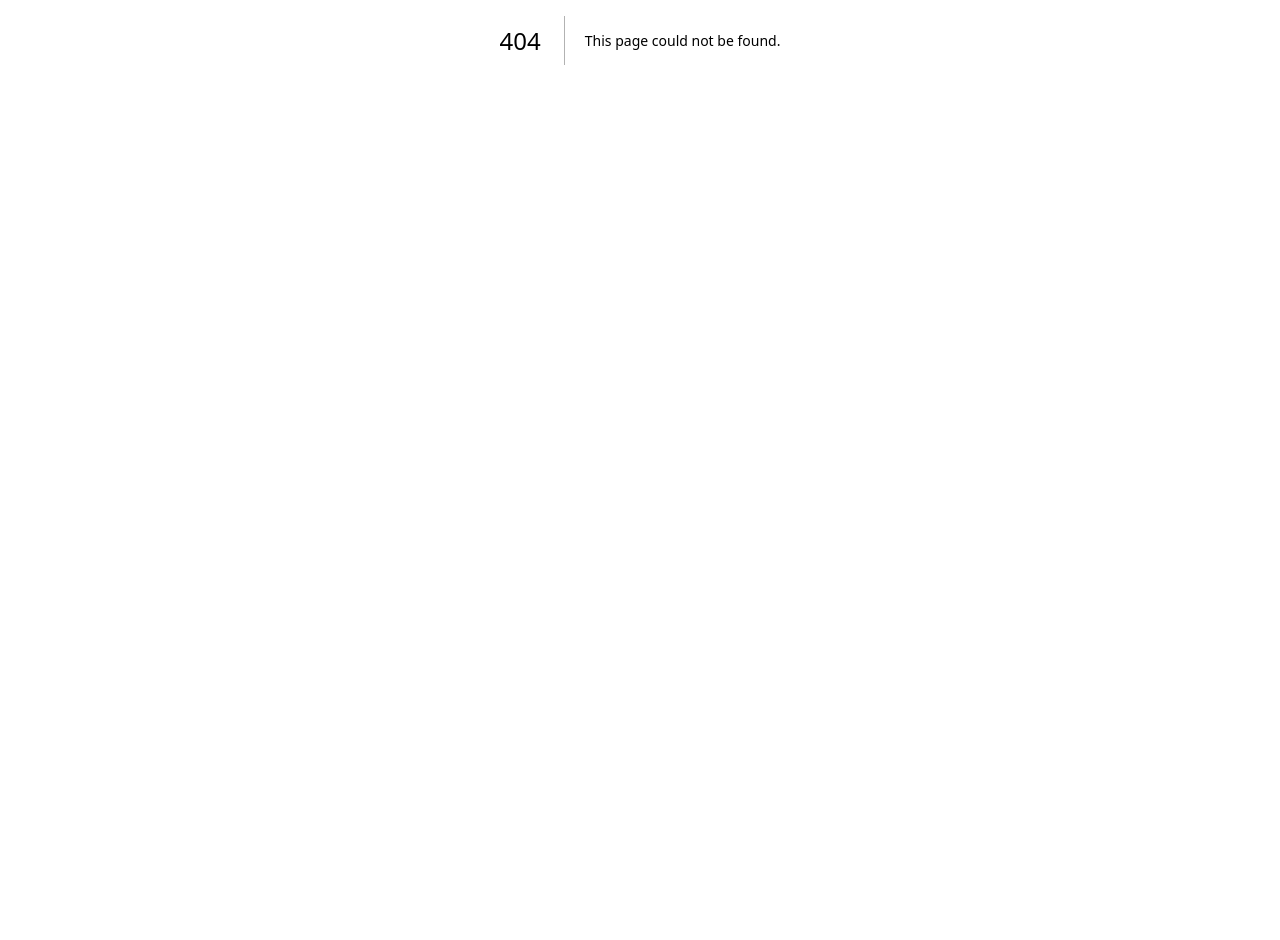
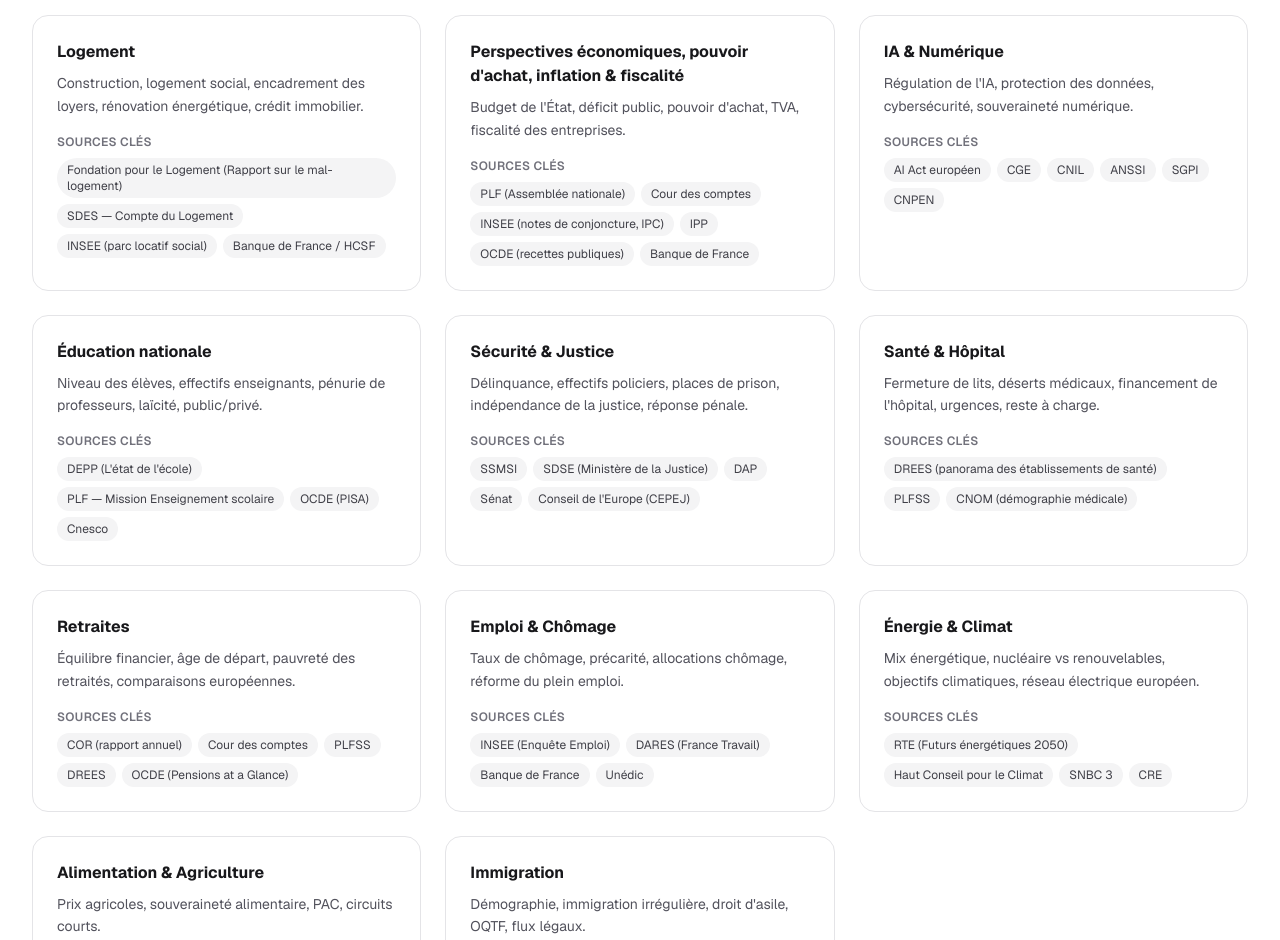
Before and after one commit to Perlimpinpin2027/perlimpinpin, a Next.js app: page /themes in a window 1280 px wide. Before the commit this address had no page. Shown: the part 360-1300 px from the top of the page. Before the commit the page ends 800 px from the top, so only its background shows below. Built offline with nearby package versions, Linux system fonts and the light colour scheme.

Commit message:
Ajoute la page Thèmes
Grille de 11 cartes (une par thème), avec description, sources clés en
tags, et lien vers une future page de filtrage /themes/<slug>. Contenu
markdown repris tel quel.

```diff
--- /dev/null
+++ b/src/app/themes/page.js
@@ -0,0 +1,208 @@
+import Link from "next/link";
+import Header from "@/components/Header";
+
+export const metadata = {
+  title: "Thèmes — Perlimpinpin",
+  description:
+    "Les 11 grands thèmes d'analyse de Perlimpinpin pour la présidentielle 2027.",
+};
+
+const themes = [
+  {
+    slug: "logement",
+    name: "Logement",
+    description:
+      "Construction, logement social, encadrement des loyers, rénovation énergétique, crédit immobilier.",
+    sources: [
+      "Fondation pour le Logement (Rapport sur le mal-logement)",
+      "SDES — Compte du Logement",
+      "INSEE (parc locatif social)",
+      "Banque de France / HCSF",
+    ],
+  },
+  {
+    slug: "economie",
+    name: "Perspectives économiques, pouvoir d'achat, inflation & fiscalité",
+    description:
+      "Budget de l'État, déficit public, pouvoir d'achat, TVA, fiscalité des entreprises.",
+    sources: [
+      "PLF (Assemblée nationale)",
+      "Cour des comptes",
+      "INSEE (notes de conjoncture, IPC)",
+      "IPP",
+      "OCDE (recettes publiques)",
+      "Banque de France",
+    ],
+  },
+  {
+    slug: "ia-numerique",
+    name: "IA & Numérique",
+    description:
+      "Régulation de l'IA, protection des données, cybersécurité, souveraineté numérique.",
+    sources: ["AI Act européen", "CGE", "CNIL", "ANSSI", "SGPI", "CNPEN"],
+  },
+  {
+    slug: "education",
+    name: "Éducation nationale",
+    description:
+      "Niveau des élèves, effectifs enseignants, pénurie de professeurs, laïcité, public/privé.",
+    sources: [
+      "DEPP (L'état de l'école)",
+      "PLF — Mission Enseignement scolaire",
+      "OCDE (PISA)",
+      "Cnesco",
+    ],
+  },
+  {
+    slug: "securite-justice",
+    name: "Sécurité & Justice",
+    description:
+      "Délinquance, effectifs policiers, places de prison, indépendance de la justice, réponse pénale.",
+    sources: [
+      "SSMSI",
+      "SDSE (Ministère de la Justice)",
+      "DAP",
+      "Sénat",
+      "Conseil de l'Europe (CEPEJ)",
+    ],
+  },
+  {
+    slug: "sante",
+    name: "Santé & Hôpital",
+    description:
+      "Fermeture de lits, déserts médicaux, financement de l'hôpital, urgences, reste à charge.",
+    sources: [
+      "DREES (panorama des établissements de santé)",
+      "PLFSS",
+      "CNOM (démographie médicale)",
+    ],
+  },
+  {
+    slug: "retraites",
+    name: "Retraites",
+    description:
+      "Équilibre financier, âge de départ, pauvreté des retraités, comparaisons européennes.",
+    sources: [
+      "COR (rapport annuel)",
+      "Cour des comptes",
+      "PLFSS",
+      "DREES",
+      "OCDE (Pensions at a Glance)",
+    ],
+  },
+  {
+    slug: "emploi",
+    name: "Emploi & Chômage",
+    description:
+      "Taux de chômage, précarité, allocations chômage, réforme du plein emploi.",
+    sources: [
+      "INSEE (Enquête Emploi)",
+      "DARES (France Travail)",
+      "Banque de France",
+      "Unédic",
+    ],
+  },
+  {
+    slug: "energie-climat",
+    name: "Énergie & Climat",
+    description:
+      "Mix énergétique, nucléaire vs renouvelables, objectifs climatiques, réseau électrique européen.",
+    sources: [
+      "RTE (Futurs énergétiques 2050)",
+      "Haut Conseil pour le Climat",
+      "SNBC 3",
+      "CRE",
+    ],
+  },
+  {
+    slug: "alimentation-agriculture",
+    name: "Alimentation & Agriculture",
+    description:
+      "Prix agricoles, souveraineté alimentaire, PAC, circuits courts.",
+    sources: [
+      "Agreste (Ministère de l'Agriculture)",
+      "OFPM",
+      "Chambres d'agriculture",
+      "Agence Bio",
+    ],
+  },
+  {
+    slug: "immigration",
+    name: "Immigration",
+    description:
+      "Démographie, immigration irrégulière, droit d'asile, OQTF, flux légaux.",
+    sources: [
+      "DGEF (Ministère de l'Intérieur)",
+      "Cour des comptes",
+      "OFPRA/CNDA",
+      "INSEE",
+      "DARES",
+    ],
+  },
+];
+
+export default function ThemesPage() {
+  return (
+    <div className="flex min-h-screen flex-col bg-white font-sans">
+      <Header />
+
+      <main className="w-full px-6 py-12 sm:px-8 sm:py-16">
+        <div className="mx-auto w-full max-w-[1280px]">
+          <div className="mx-auto max-w-3xl">
+            <span className="text-xs font-bold uppercase tracking-widest text-red-600">
+              Thèmes
+            </span>
+            <h1 className="mt-4 font-serif text-4xl font-bold leading-tight tracking-tight text-zinc-900 sm:text-5xl">
+              Nos thèmes d&apos;analyse
+            </h1>
+
+            <p className="mt-6 text-base leading-relaxed text-zinc-600">
+              Perlimpinpin structure ses analyses autour de 11 grands
+              thèmes de la présidentielle 2027. Chaque thème s&apos;appuie
+              sur des sources publiques de référence et des points de
+              vigilance méthodologiques propres à son domaine.
+            </p>
+          </div>
+
+          <div className="mt-12 grid grid-cols-1 gap-6 sm:grid-cols-2 lg:grid-cols-3">
+            {themes.map((theme) => (
+              <Link
+                key={theme.slug}
+                href={`/themes/${theme.slug}`}
+                className="flex flex-col rounded-2xl border border-zinc-200 bg-white p-6 transition-colors hover:border-blue-300 hover:bg-blue-50/30"
+              >
+                <h2 className="text-base font-bold text-zinc-900">
+                  {theme.name}
+                </h2>
+                <p className="mt-2 text-sm leading-relaxed text-zinc-600">
+                  {theme.description}
+                </p>
+
+                <p className="mt-4 text-xs font-semibold uppercase tracking-wide text-zinc-500">
+                  Sources clés
+                </p>
+                <div className="mt-2 flex flex-wrap gap-1.5">
+                  {theme.sources.map((source) => (
+                    <span
+                      key={source}
+                      className="rounded-full bg-zinc-100 px-2.5 py-1 text-xs text-zinc-700"
+                    >
+                      {source}
+                    </span>
+                  ))}
+                </div>
+              </Link>
+            ))}
+          </div>
+
+          <p className="mx-auto mt-12 mb-4 max-w-3xl text-sm leading-relaxed text-zinc-500">
+            Chaque analyse publiée sur Perlimpinpin est rattachée à
+            l&apos;un de ces thèmes, et mobilise en priorité les sources
+            listées ci-dessus, complétées par une recherche ciblée si
+            nécessaire.
+          </p>
+        </div>
+      </main>
+    </div>
+  );
+}
```
